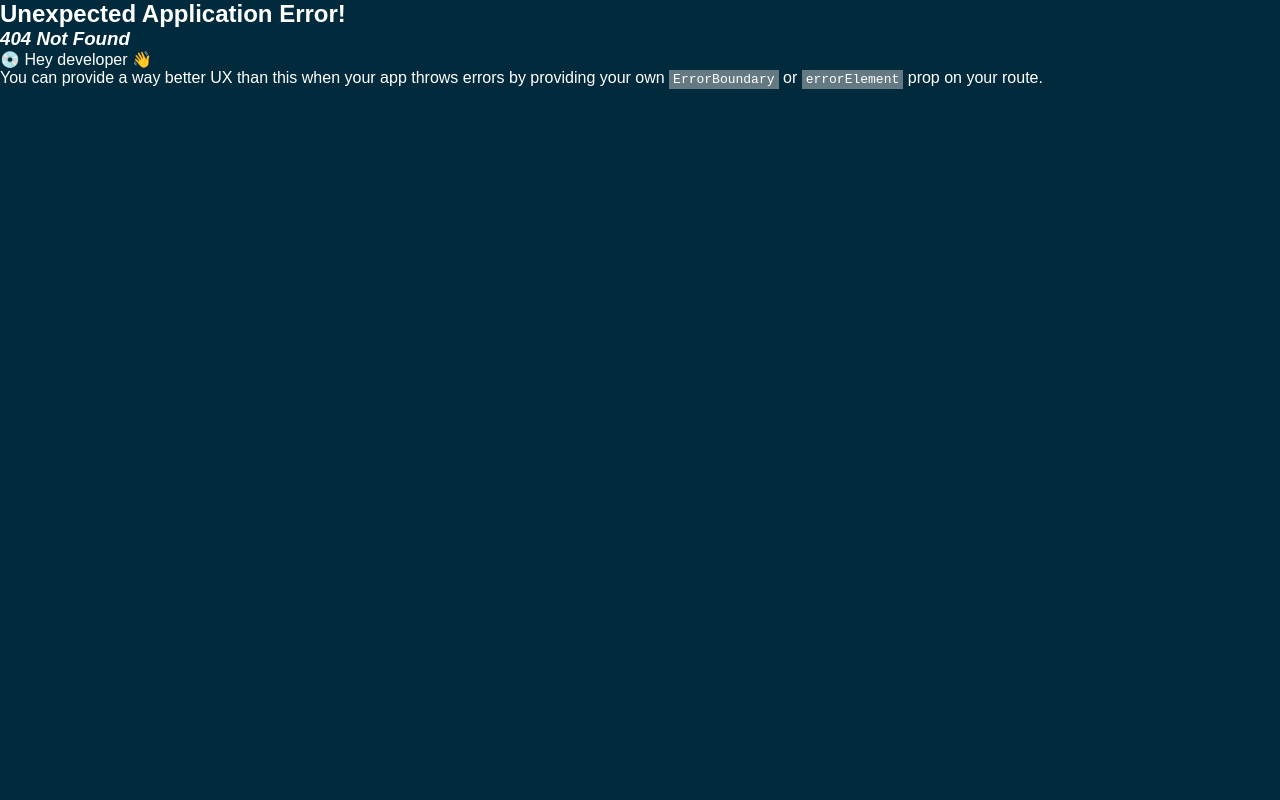
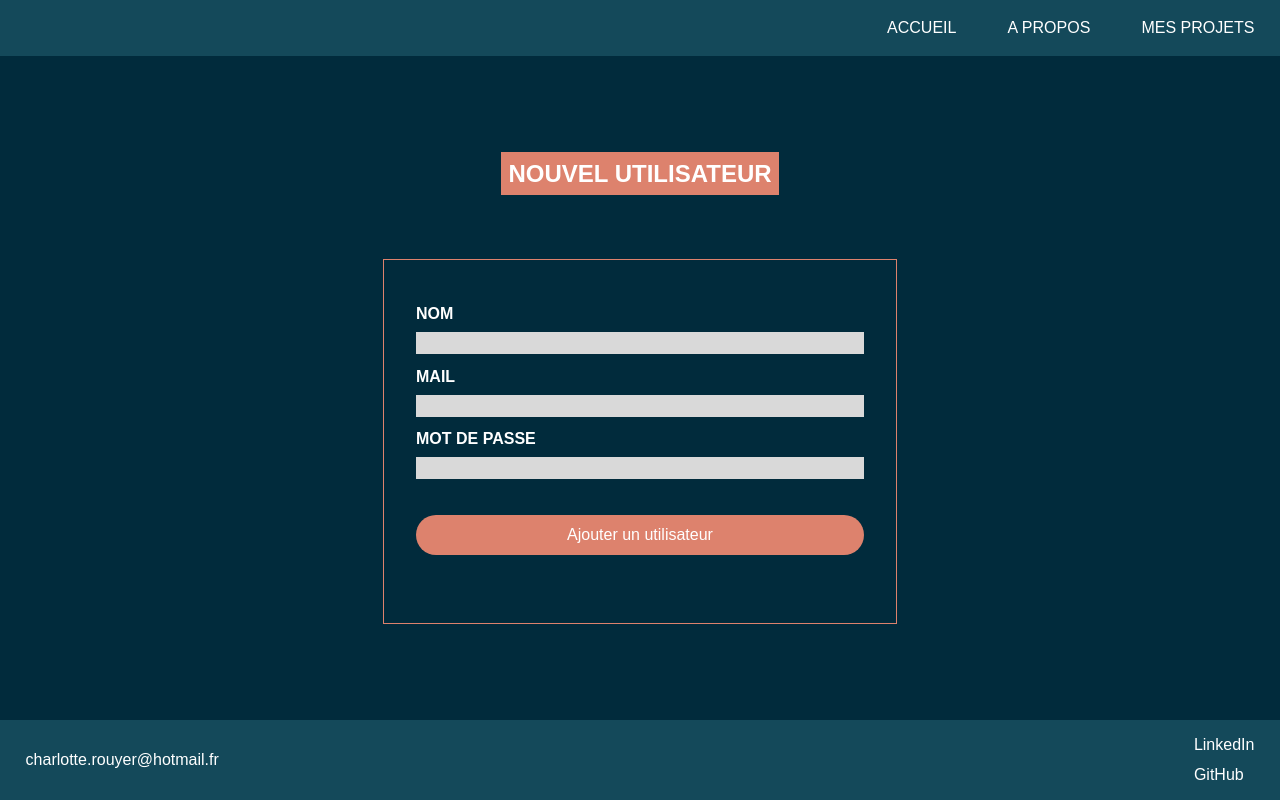
Before and after one commit to CharlotteR678/Portfolio, a React (Vite) app in the folder client/: page /formulaire-inscription in a window 1280 px wide. Before the commit this address had no page. Built offline with nearby package versions, Linux system fonts and the light colour scheme.

Commit message:
added form

```diff
--- a/client/src/App.css
+++ b/client/src/App.css
@@ -10,20 +10,14 @@ body {
   padding: 0;
 }
 
-main {
-  display: flex;
-  justify-content: center;
-  align-items: center;
-  min-height: 83vh;
-}
-
 h1,
 h2,
 h3,
 p,
 button,
 li,
-ul {
+ul,
+label {
   color: white;
   font-family: Arial, Helvetica, sans-serif;
   padding: 0;
--- /dev/null
+++ b/client/src/css/Form.css
@@ -0,0 +1,38 @@
+.formTitle {
+  background-color: var(--main-color);
+  padding: 0.3em;
+}
+
+.formMain {
+  display: flex;
+  justify-content: center;
+  align-items: center;
+  flex-direction: column;
+  min-height: 83vh;
+}
+
+.formGobal {
+  display: flex;
+  flex-direction: column;
+  width: 35vw;
+  border: 1px solid var(--main-color);
+  padding: 2em;
+  margin-top: 5%;
+}
+
+.formButton {
+  margin-top: 8%;
+  margin-bottom: 8%;
+}
+
+.formLabel {
+  font-weight: bold;
+  margin-top: 3%;
+}
+
+.formInput {
+  background-color: #d9d9d9;
+  border: none;
+  height: 2.5vh;
+  margin-top: 2%;
+}
--- a/client/src/css/HomePage.css
+++ b/client/src/css/HomePage.css
@@ -1,3 +1,10 @@
+#homePageMain {
+  display: flex;
+  justify-content: center;
+  align-items: center;
+  min-height: 83vh;
+}
+
 #profilePicture {
   width: 30vw;
   border-radius: 200px;
--- a/client/src/main.jsx
+++ b/client/src/main.jsx
@@ -6,6 +6,7 @@ import { createBrowserRouter, RouterProvider } from "react-router-dom";
 import App from "./App";
 import HomePage from "./pages/HomePage";
 import Projets from "./pages/Projets";
+import FormUser from "./pages/FormUser";
 
 const router = createBrowserRouter([
   {
@@ -19,6 +20,10 @@ const router = createBrowserRouter([
         path: "/projets",
         element: <Projets />,
       },
+      {
+        path: "/formulaire-inscription",
+        element: <FormUser />,
+      },
     ],
   },
 ]);
--- /dev/null
+++ b/client/src/pages/FormUser.jsx
@@ -0,0 +1,27 @@
+import "../css/Form.css";
+
+export default function FormUser() {
+  const handleSubmit = () => {};
+  return (
+    <main className="formMain">
+      <h2 className="formTitle">NOUVEL UTILISATEUR</h2>
+      <form method="post" className="formGobal" onSubmit={handleSubmit}>
+        <label className="formLabel" htmlFor="lastname">
+          NOM
+        </label>
+        <input className="formInput" type="text" name="name" required />
+        <label className="formLabel" htmlFor="lastname">
+          MAIL
+        </label>
+        <input className="formInput" type="email" name="mail" required />
+        <label className="formLabel" htmlFor="lastname">
+          MOT DE PASSE
+        </label>
+        <input className="formInput" type="password" name="password" required />
+        <button className="formButton" type="submit">
+          Ajouter un utilisateur
+        </button>
+      </form>
+    </main>
+  );
+}
--- a/client/src/pages/HomePage.jsx
+++ b/client/src/pages/HomePage.jsx
@@ -28,6 +28,7 @@ export default function Homepage() {
   ];
 
   return (
+    <main id="homePageMain">
     <div className="homePageDiv">
       <div id="imageDiv">
         <img src={profilePicture} alt="profile" id="profilePicture" />
@@ -58,5 +59,6 @@ export default function Homepage() {
         </Link>
       </div>
     </div>
+    </main>
   );
 }
```
